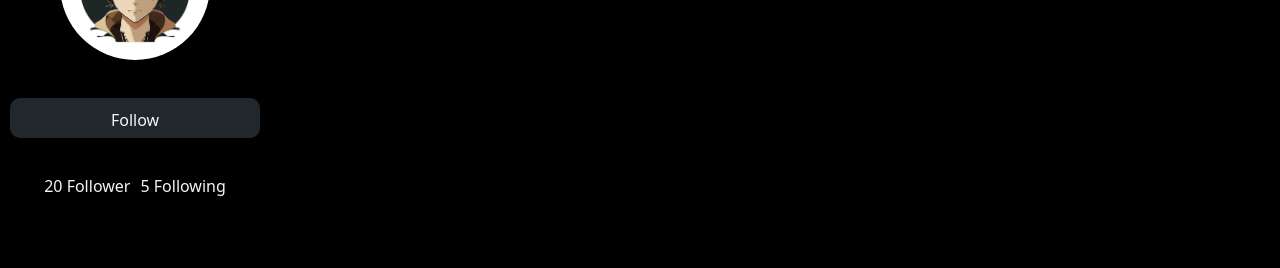
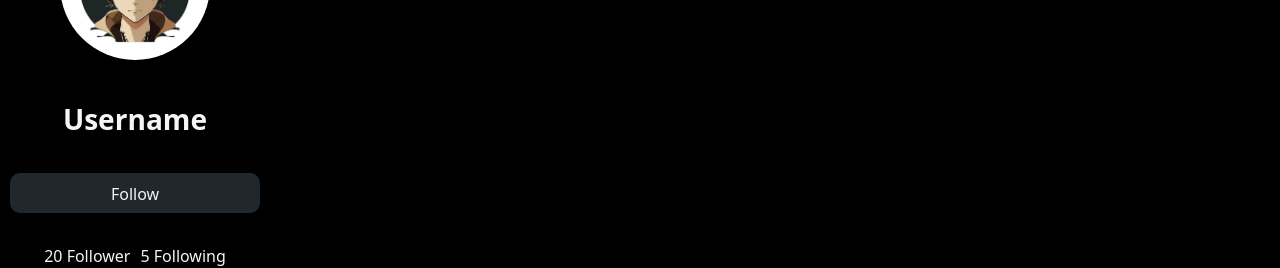
Before and after one commit to Saty077/AWS-Frontend-GitForge, a React app: page /profile in a window 1280 px wide. Shown: the part 301-569 px from the top of the page. Built offline with nearby package versions, Linux system fonts and the light colour scheme; no server answers; sample sign-in values are in the browser's storage; the HTML template or start-up script is replaced by a standard one.

Commit message:
feat: fetch user details for profile section

```diff
--- a/src/components/user/Profile.jsx
+++ b/src/components/user/Profile.jsx
@@ -1,11 +1,34 @@
-import React from "react";
+import React, { useEffect, useState } from "react";
 import Navbar from "../navbar/navbar";
 import { UnderlineNav } from "@primer/react";
 import { BookIcon, RepoIcon } from "@primer/octicons-react";
 import defaultImg from "../../assets/default.avif";
 import "./profile.css";
+import { useNavigate } from "react-router-dom";
+import axios from "axios";
 
 const Profile = () => {
+  const navigate = useNavigate();
+  const [userDetails, setUserDetails] = useState({
+    username: "Username",
+  });
+  const userId = localStorage.getItem("userId");
+
+  useEffect(() => {
+    try {
+      const fetchUserDetails = async () => {
+        const res = await axios.get(
+          `http://localhost:3000/getUserProfile/${userId}`
+        );
+
+        setUserDetails(res.data);
+      };
+      fetchUserDetails();
+    } catch (error) {
+      console.error("Erro fetching user details: ", error);
+    }
+  }, []);
+
   return (
     <div className="profileContainer">
       <Navbar />
@@ -44,11 +67,9 @@ const Profile = () => {
       <div className="profilePageWrapper">
         <div className="user-profile-section">
           <img className="profile-image" src={defaultImg} alt="" />
-
           <div className="username">
-            <h3></h3>
+            <h3>{userDetails.username}</h3>
           </div>
-
           <button className="follow-btn">Follow</button>
 
           <div className="follower">
--- a/src/components/user/profile.css
+++ b/src/components/user/profile.css
@@ -25,10 +25,18 @@
   background-color: grey;
 }
 
+.username {
+  display: flex;
+  justify-content: center;
+  font-size: 1.5rem;
+  flex-direction: column;
+  text-align: center;
+}
+
 .follow-btn {
   background-color: #20272d;
   width: 250px;
-  margin: 10px auto;
+  margin: 5px auto;
   height: 40px;
   border-radius: 10px;
   color: whitesmoke;
```
